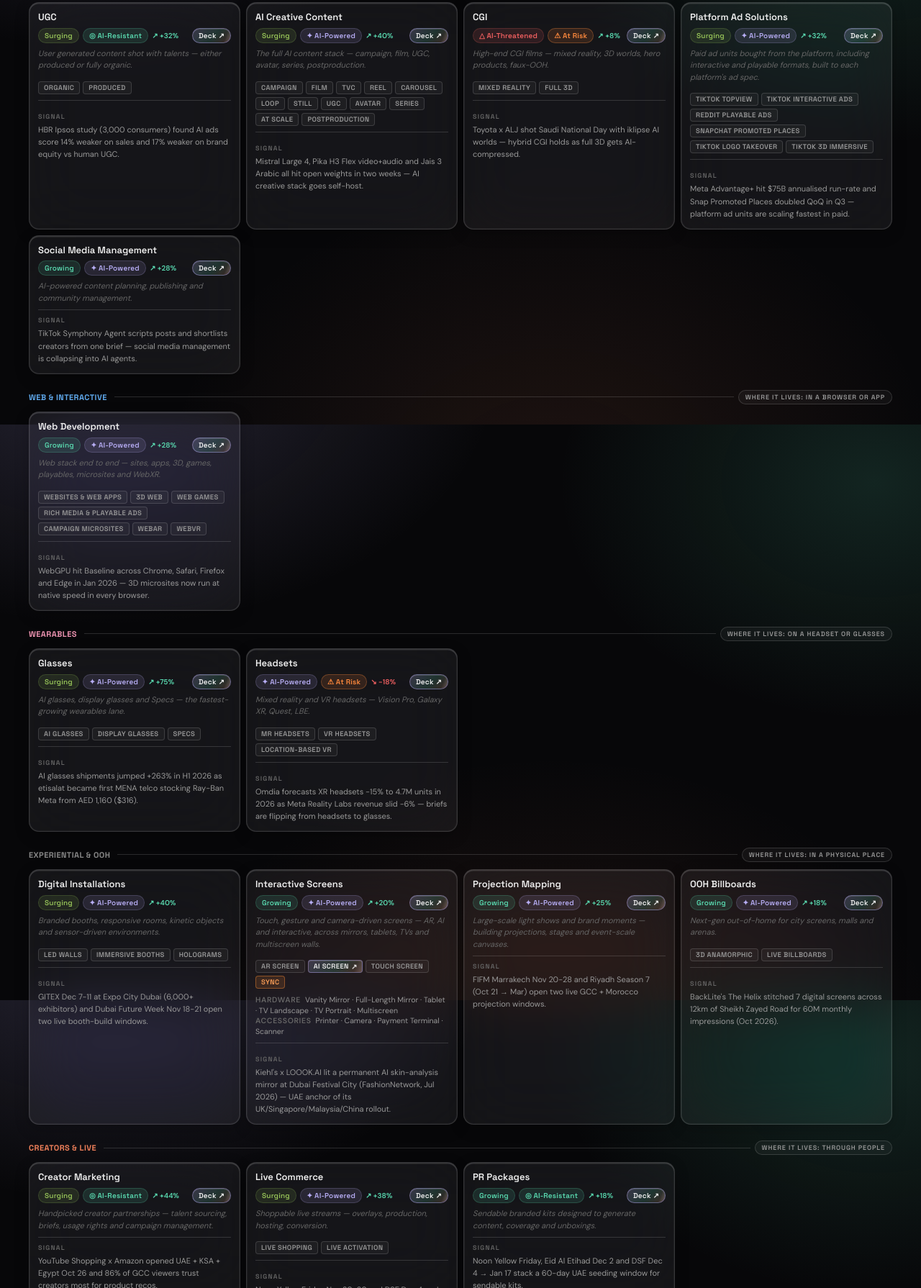
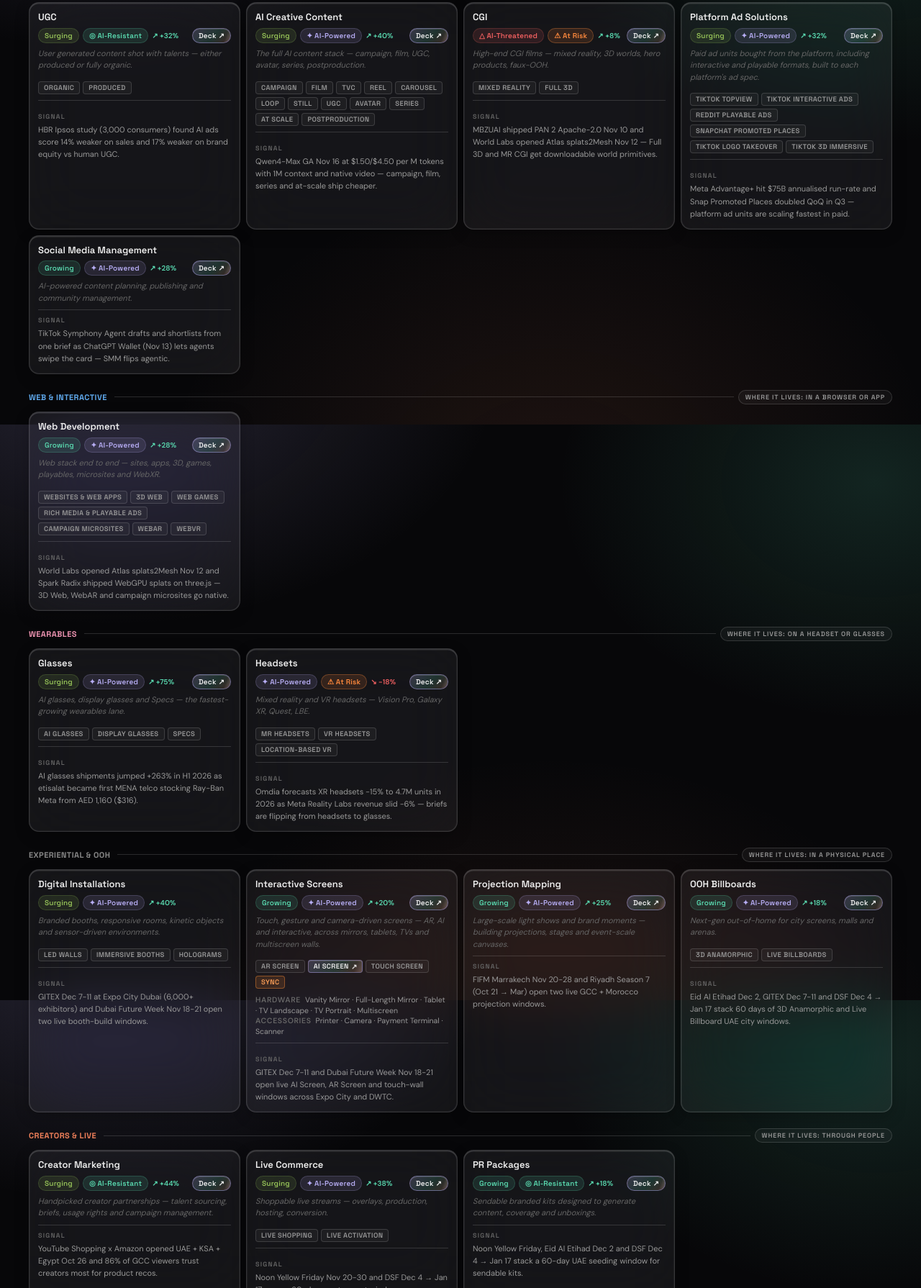
Before and after one commit to nourobeid7/arlab-bundle-builder, a plain HTML site: page index.html in a window 1280 px wide. Shown: the part 1010-2800 px from the top of the page at 72% size. Drawn offline with Linux system fonts and the light colour scheme.

Commit message:
Week of Nov 16 refresh: signals → Nov 16-17 themes, Live Analytics desc blanked, 25-Week Compile chips titles-only
- All service signals rewritten to current week (Qwen4-Max GA, ChatGPT Wallet, PAN 2 open world model, World Labs Atlas, Adobe MCP, Spark Radix) and tied to each card's format pills
- Concepting: dropped recycled Lenskart line → Adobe MCP for decks/storyboards/mood boards
- Live Audience Analytics: signal removed per Nour (desc:"")
- Market hero meta: 24 → 25 newsletter issues, Jun 2 → Nov 17, 100 patterns
- 24-Week Compile → 25-Week Compile; chip-row stripped to titles only

```diff
--- a/index.html
+++ b/index.html
@@ -388,7 +388,7 @@ body{color:var(--text);font-family:'DM Sans',sans-serif;min-height:100vh}
     <div class="market-hero-left">
       <div class="market-hero-eyebrow">What we sell this quarter</div>
     </div>
-    <div class="market-hero-meta">WEEK OF NOV 16, 2026<br>Compiled from 24 newsletter issues<br>Jun 2 &rarr; Nov 10 · 96 patterns tracked</div>
+    <div class="market-hero-meta">WEEK OF NOV 16, 2026<br>Compiled from 25 newsletter issues<br>Jun 2 &rarr; Nov 17 · 100 patterns tracked</div>
   </div>
 
   <div class="sell-split">
@@ -718,12 +718,12 @@ body{color:var(--text);font-family:'DM Sans',sans-serif;min-height:100vh}
   </div>
 
   <div class="market-section">
-    <div class="market-section-title">24-Week Compile · Dominant Patterns</div>
+    <div class="market-section-title">25-Week Compile · Dominant Patterns</div>
     <div class="chip-row">
-      <div class="chip"><div class="chip-stat">24<small>/24 wks</small></div><div class="chip-label"><b>Creator stack goes performance</b> — YouTube Shopping x Amazon live in UAE/KSA/Egypt, Snap/TikTok affiliate rails extend — every Creator Marketing brief now ships with a cart.</div></div>
-      <div class="chip"><div class="chip-stat">22<small>/24 wks</small></div><div class="chip-label"><b>Social AR becomes a revenue channel</b> — Snap Lens+ revenue +84% YoY plus TikTok Super Like and YouTube Effects monetisation — Social AR flips from stunt to always-on paid.</div></div>
-      <div class="chip"><div class="chip-stat">21<small>/24 wks</small></div><div class="chip-label"><b>AI film stack goes open</b> — Mistral Large 4 (1T), Pika H3 Flex (33B video + audio) and Jais 3 (375B Arabic) open-weight — AI Creative Content hits CGI quality.</div></div>
-      <div class="chip"><div class="chip-stat">20<small>/24 wks</small></div><div class="chip-label"><b>Agents + sovereign AI pair up</b> — Gartner tags agents at $29.2B in 2026 (+77%), Aramco $2.6B HUMAIN close anchors KSA Custom AI Tools on-prem by default.</div></div>
+      <div class="chip"><div class="chip-stat">25<small>/25 wks</small></div><div class="chip-label"><b>Creator stack goes performance</b></div></div>
+      <div class="chip"><div class="chip-stat">23<small>/25 wks</small></div><div class="chip-label"><b>Social AR becomes a revenue channel</b></div></div>
+      <div class="chip"><div class="chip-stat">22<small>/25 wks</small></div><div class="chip-label"><b>AI film stack goes open</b></div></div>
+      <div class="chip"><div class="chip-stat">21<small>/25 wks</small></div><div class="chip-label"><b>Agents + sovereign AI pair up</b></div></div>
     </div>
   </div>
 
@@ -734,31 +734,31 @@ body{color:var(--text);font-family:'DM Sans',sans-serif;min-height:100vh}
 
 // tam = GCC service-revenue estimate ($M). growth = 2026 market YoY, sourced per card.
 var SERVICES=[
-  {cat:"Strategy & Creative",name:"Strategy",lab:"CreatorLab|ARLab",ai:"ai-resistant",viability:95,growth:22,tam:290,sub:["Campaign","Communication","Social Media","Brand","Creative"],blurb:"The thinking that sets up every brief.",desc:"Publicis Marcel now builds agents for 90+ clients and WPP Open Agent Hub shipped ~150 ready-made agents — agentic strategy is Q4 baseline."},
+  {cat:"Strategy & Creative",name:"Strategy",lab:"CreatorLab|ARLab",ai:"ai-resistant",viability:95,growth:22,tam:290,sub:["Campaign","Communication","Social Media","Brand","Creative"],blurb:"The thinking that sets up every brief.",desc:"Publicis Marcel runs agents for 90+ clients and WPP Open Agent Hub shipped ~150 — brand, campaign and comms strategy ship with agents baked in."},
   {cat:"Strategy & Creative",name:"Branding",lab:"CreatorLab",ai:"ai-resistant",viability:88,growth:18,tam:250,blurb:"Brand identity and visual system, built from the ground up.",desc:"UAE's 55th Eid Al Etihad identity ships Dec 2 as Morocco 2030 WC rebrand opens across Casa, Rabat and Tangier — two live rebrand windows."},
-  {cat:"Strategy & Creative",name:"Concepting & Experience Design",lab:"CreatorLab|ARLab",ai:"ai-resistant",viability:93,growth:24,tam:280,sub:["Creative Concept Deck","Storyboard Deck","Mood Board"],blurb:"Concepting across social, CGI, installations and physical spaces.",desc:"Lenskart Score Your Frame turned Snapscore into eyewear tiers across UAE + KSA — 30K plays and ~50% redemption prove the concept pattern."},
+  {cat:"Strategy & Creative",name:"Concepting & Experience Design",lab:"CreatorLab|ARLab",ai:"ai-resistant",viability:93,growth:24,tam:280,sub:["Creative Concept Deck","Storyboard Deck","Mood Board"],blurb:"Concepting across social, CGI, installations and physical spaces.",desc:"Adobe shipped MCP for Photoshop and Premiere Nov 10 — concept decks, storyboards and mood boards now ship agent-driven, not GUI-driven."},
   {cat:"Social Experiences",name:"Social AR Effects",lab:"ARLab",ai:"ai-powered",viability:92,growth:36,tam:420,sub:["Snapchat AR Lens","TikTok AR Effect","YouTube AR Effect"],deck:"https://docs.google.com/presentation/d/1I6-V0s5tG6JoqW2Yq3f81EfYhU3PneJi75Em8KvKZZM/edit?usp=sharing",blurb:"Branded AR lenses and effects users open and interact with, built on face, body or world tracking.",desc:"Snap Lens+ has paid out $1M+ to 1,000+ AR creators since March and YouTube Effect Maker opens globally — paid AR canvas unlocked."},
   {cat:"Social Experiences",name:"Social Gamification",lab:"ARLab",ai:"ai-powered",viability:90,growth:30,tam:320,sub:["Snapchat Filter","Snapchat Gamified Lens","TikTok Gamified Effect","YouTube Gamified Effect"],deck:"https://docs.google.com/presentation/d/1I6-V0s5tG6JoqW2Yq3f81EfYhU3PneJi75Em8KvKZZM/edit?usp=sharing",blurb:"Branded experiences users open as an effect, with no AR or tracking.",desc:"TikTok Effect Creator Rewards pay up to $14K per viral effect as Riyadh Season 7 runs Oct 21 → Mar 2027 — cheap paid interactive canvas."},
   {cat:"Content Production",name:"UGC",lab:"CreatorLab",ai:"ai-resistant",viability:94,growth:32,tam:360,sub:["Organic","Produced"],deck:"https://docs.google.com/presentation/d/1je1X2zfqcBS6HK5Rn7ogJTayvoocEzLt26QDPwdeOv4/edit?usp=sharing",blurb:"User generated content shot with talents — either produced or fully organic.",desc:"HBR Ipsos study (3,000 consumers) found AI ads score 14% weaker on sales and 17% weaker on brand equity vs human UGC."},
-  {cat:"Content Production",name:"AI Creative Content",lab:"AILab",ai:"ai-powered",viability:96,growth:40,tam:500,sub:["Campaign","Film","TVC","Reel","Carousel","Loop","Still","UGC","Avatar","Series","At Scale","Postproduction"],deck:"https://docs.google.com/presentation/d/1BVuvVo45sPthke3v07P81LZP4exira8NYPOrh_hZRmU/edit?usp=sharing",blurb:"The full AI content stack — campaign, film, UGC, avatar, series, postproduction.",desc:"Mistral Large 4, Pika H3 Flex video+audio and Jais 3 Arabic all hit open weights in two weeks — AI creative stack goes self-host."},
-  {cat:"Content Production",name:"CGI",lab:"ARLab",ai:"ai-threatened",viability:75,growth:8,tam:380,sub:["Mixed Reality","Full 3D"],deck:"https://docs.google.com/presentation/d/1je1X2zfqcBS6HK5Rn7ogJTayvoocEzLt26QDPwdeOv4/edit?usp=sharing",blurb:"High-end CGI films — mixed reality, 3D worlds, hero products, faux-OOH.",desc:"Toyota x ALJ shot Saudi National Day with iklipse AI worlds — hybrid CGI holds as full 3D gets AI-compressed."},
+  {cat:"Content Production",name:"AI Creative Content",lab:"AILab",ai:"ai-powered",viability:96,growth:40,tam:500,sub:["Campaign","Film","TVC","Reel","Carousel","Loop","Still","UGC","Avatar","Series","At Scale","Postproduction"],deck:"https://docs.google.com/presentation/d/1BVuvVo45sPthke3v07P81LZP4exira8NYPOrh_hZRmU/edit?usp=sharing",blurb:"The full AI content stack — campaign, film, UGC, avatar, series, postproduction.",desc:"Qwen4-Max GA Nov 16 at $1.50/$4.50 per M tokens with 1M context and native video — campaign, film, series and at-scale ship cheaper."},
+  {cat:"Content Production",name:"CGI",lab:"ARLab",ai:"ai-threatened",viability:75,growth:8,tam:380,sub:["Mixed Reality","Full 3D"],deck:"https://docs.google.com/presentation/d/1je1X2zfqcBS6HK5Rn7ogJTayvoocEzLt26QDPwdeOv4/edit?usp=sharing",blurb:"High-end CGI films — mixed reality, 3D worlds, hero products, faux-OOH.",desc:"MBZUAI shipped PAN 2 Apache-2.0 Nov 10 and World Labs opened Atlas splats2Mesh Nov 12 — Full 3D and MR CGI get downloadable world primitives."},
   {cat:"Content Production",name:"Platform Ad Solutions",lab:"CreatorLab",ai:"ai-powered",viability:94,growth:32,tam:620,sub:["TikTok TopView","TikTok Interactive Ads","Reddit Playable Ads","Snapchat Promoted Places","TikTok Logo Takeover","TikTok 3D Immersive"],deck:"https://docs.google.com/presentation/d/1je1X2zfqcBS6HK5Rn7ogJTayvoocEzLt26QDPwdeOv4/edit?usp=sharing",blurb:"Paid ad units bought from the platform, including interactive and playable formats, built to each platform's ad spec.",desc:"Meta Advantage+ hit $75B annualised run-rate and Snap Promoted Places doubled QoQ in Q3 — platform ad units are scaling fastest in paid."},
-  {cat:"Content Production",name:"Social Media Management",lab:"CreatorLab",ai:"ai-powered",viability:80,growth:28,tam:200,deck:"https://docs.google.com/presentation/d/1je1X2zfqcBS6HK5Rn7ogJTayvoocEzLt26QDPwdeOv4/edit?usp=sharing",blurb:"AI-powered content planning, publishing and community management.",desc:"TikTok Symphony Agent scripts posts and shortlists creators from one brief — social media management is collapsing into AI agents."},
+  {cat:"Content Production",name:"Social Media Management",lab:"CreatorLab",ai:"ai-powered",viability:80,growth:28,tam:200,deck:"https://docs.google.com/presentation/d/1je1X2zfqcBS6HK5Rn7ogJTayvoocEzLt26QDPwdeOv4/edit?usp=sharing",blurb:"AI-powered content planning, publishing and community management.",desc:"TikTok Symphony Agent drafts and shortlists from one brief as ChatGPT Wallet (Nov 13) lets agents swipe the card — SMM flips agentic."},
   {cat:"Wearables",name:"Glasses",lab:"ARLab",ai:"ai-powered",viability:95,growth:75,tam:680,sub:["AI Glasses","Display Glasses","Specs"],deck:"https://docs.google.com/presentation/d/1aAEDLdYkQDLSuQ6LPjM_-3TmE1rdyWMd_iPtIIrqRJk/edit?usp=sharing",blurb:"AI glasses, display glasses and Specs — the fastest-growing wearables lane.",desc:"AI glasses shipments jumped +263% in H1 2026 as etisalat became first MENA telco stocking Ray-Ban Meta from AED 1,160 ($316)."},
   {cat:"Wearables",name:"Headsets",lab:"ARLab",ai:"ai-powered",viability:68,growth:-18,tam:210,sub:["MR Headsets","VR Headsets","Location-Based VR"],deck:"https://docs.google.com/presentation/d/1aAEDLdYkQDLSuQ6LPjM_-3TmE1rdyWMd_iPtIIrqRJk/edit?usp=sharing",blurb:"Mixed reality and VR headsets — Vision Pro, Galaxy XR, Quest, LBE.",desc:"Omdia forecasts XR headsets -15% to 4.7M units in 2026 as Meta Reality Labs revenue slid -6% — briefs are flipping from headsets to glasses."},
-  {cat:"Web & Interactive",name:"Web Development",lab:"ARLab|AILab",ai:"ai-powered",viability:92,growth:28,tam:1550,sub:["Websites & Web Apps","3D Web","Web Games","Rich Media & Playable Ads","Campaign Microsites","WebAR","WebVR"],deck:"https://docs.google.com/presentation/d/1XmSImt1DMDv-s9hU4zDyBJGrO9ua2-ux_ZXRAFGYno8/edit?usp=sharing",blurb:"Web stack end to end — sites, apps, 3D, games, playables, microsites and WebXR.",desc:"WebGPU hit Baseline across Chrome, Safari, Firefox and Edge in Jan 2026 — 3D microsites now run at native speed in every browser."},
+  {cat:"Web & Interactive",name:"Web Development",lab:"ARLab|AILab",ai:"ai-powered",viability:92,growth:28,tam:1550,sub:["Websites & Web Apps","3D Web","Web Games","Rich Media & Playable Ads","Campaign Microsites","WebAR","WebVR"],deck:"https://docs.google.com/presentation/d/1XmSImt1DMDv-s9hU4zDyBJGrO9ua2-ux_ZXRAFGYno8/edit?usp=sharing",blurb:"Web stack end to end — sites, apps, 3D, games, playables, microsites and WebXR.",desc:"World Labs opened Atlas splats2Mesh Nov 12 and Spark Radix shipped WebGPU splats on three.js — 3D Web, WebAR and campaign microsites go native."},
   {cat:"Experiential & OOH",name:"Digital Installations",lab:"ARLab",ai:"ai-powered",viability:94,growth:40,tam:320,sub:["LED Walls","Immersive Booths","Holograms"],blurb:"Branded booths, responsive rooms, kinetic objects and sensor-driven environments.",desc:"GITEX Dec 7-11 at Expo City Dubai (6,000+ exhibitors) and Dubai Future Week Nov 18-21 open two live booth-build windows."},
-  {cat:"Experiential & OOH",name:"Interactive Screens",lab:"ARLab",ai:"ai-powered",viability:92,growth:20,tam:280,sub:["AR Screen","AI Screen","Touch Screen","SYNC"],product:["SYNC"],deck:"https://docs.google.com/presentation/d/1Kw4mzdODwXmqkxI8VmgEpwvAomHHImQNiZrnsRIUQkc/edit?usp=sharing",decks:{"AI Screen":"https://docs.google.com/presentation/d/18DfJWoKzPkalsW3LF_uXIlVGDyrNQDP28-1Wx5GhhbU/edit?usp=sharing"},formats:["Vanity Mirror","Full-Length Mirror","Tablet","TV Landscape","TV Portrait","Multiscreen"],accessories:["Printer","Camera","Payment Terminal","Scanner"],blurb:"Touch, gesture and camera-driven screens — AR, AI and interactive, across mirrors, tablets, TVs and multiscreen walls.",desc:"Kiehl's x LOOOK.AI lit a permanent AI skin-analysis mirror at Dubai Festival City (FashionNetwork, Jul 2026) — UAE anchor of its UK/Singapore/Malaysia/China rollout."},
+  {cat:"Experiential & OOH",name:"Interactive Screens",lab:"ARLab",ai:"ai-powered",viability:92,growth:20,tam:280,sub:["AR Screen","AI Screen","Touch Screen","SYNC"],product:["SYNC"],deck:"https://docs.google.com/presentation/d/1Kw4mzdODwXmqkxI8VmgEpwvAomHHImQNiZrnsRIUQkc/edit?usp=sharing",decks:{"AI Screen":"https://docs.google.com/presentation/d/18DfJWoKzPkalsW3LF_uXIlVGDyrNQDP28-1Wx5GhhbU/edit?usp=sharing"},formats:["Vanity Mirror","Full-Length Mirror","Tablet","TV Landscape","TV Portrait","Multiscreen"],accessories:["Printer","Camera","Payment Terminal","Scanner"],blurb:"Touch, gesture and camera-driven screens — AR, AI and interactive, across mirrors, tablets, TVs and multiscreen walls.",desc:"GITEX Dec 7-11 and Dubai Future Week Nov 18-21 open live AI Screen, AR Screen and touch-wall windows across Expo City and DWTC."},
   {cat:"Experiential & OOH",name:"Projection Mapping",lab:"ARLab",ai:"ai-powered",viability:90,growth:25,tam:210,deck:"https://docs.google.com/presentation/d/1MWxIGoDZp9TMtVPF6WbUX743-lMtkwWagzwZfnrc9k4/edit?usp=sharing",blurb:"Large-scale light shows and brand moments — building projections, stages and event-scale canvases.",desc:"FIFM Marrakech Nov 20-28 and Riyadh Season 7 (Oct 21 → Mar) open two live GCC + Morocco projection windows."},
-  {cat:"Experiential & OOH",name:"OOH Billboards",lab:"ARLab",ai:"ai-powered",viability:92,growth:18,tam:620,sub:["3D Anamorphic","Live Billboards"],deck:"https://docs.google.com/presentation/d/1Gl29cHYcqcuFGmpIEi1WUi7xI480ayEZxfyRzMs_vR4/edit?usp=sharing",blurb:"Next-gen out-of-home for city screens, malls and arenas.",desc:"BackLite's The Helix stitched 7 digital screens across 12km of Sheikh Zayed Road for 60M monthly impressions (Oct 2026)."},
-  {cat:"Add-ons",name:"Live Audience Analytics",lab:"ARLab|AILab",ai:"ai-powered",viability:90,growth:20,tam:105,addon:true,blurb:"Live crowd analytics — dwell, scans, computer-vision demographics on screens.",desc:"GITEX Dec 7-11 and Six Kings Slam Dec 27-30 open two live crowd-measurement windows for CV demographics and dwell."},
+  {cat:"Experiential & OOH",name:"OOH Billboards",lab:"ARLab",ai:"ai-powered",viability:92,growth:18,tam:620,sub:["3D Anamorphic","Live Billboards"],deck:"https://docs.google.com/presentation/d/1Gl29cHYcqcuFGmpIEi1WUi7xI480ayEZxfyRzMs_vR4/edit?usp=sharing",blurb:"Next-gen out-of-home for city screens, malls and arenas.",desc:"Eid Al Etihad Dec 2, GITEX Dec 7-11 and DSF Dec 4 → Jan 17 stack 60 days of 3D Anamorphic and Live Billboard UAE city windows."},
+  {cat:"Add-ons",name:"Live Audience Analytics",lab:"ARLab|AILab",ai:"ai-powered",viability:90,growth:20,tam:105,addon:true,blurb:"Live crowd analytics — dwell, scans, computer-vision demographics on screens.",desc:""},
   {cat:"Creators & Live",name:"Creator Marketing",lab:"CreatorLab",ai:"ai-resistant",viability:96,growth:44,tam:820,deck:"https://docs.google.com/presentation/d/1zjbMaZP-SetSvlO54IkYi_EuJlsITFJ1jWglPUneFfA/edit?usp=sharing",blurb:"Handpicked creator partnerships — talent sourcing, briefs, usage rights and campaign management.",desc:"YouTube Shopping x Amazon opened UAE + KSA + Egypt Oct 26 and 86% of GCC viewers trust creators most for product recos."},
   {cat:"Creators & Live",name:"Live Commerce",lab:"CreatorLab",ai:"ai-powered",viability:93,growth:38,tam:380,sub:["Live Shopping","Live Activation"],deck:"https://docs.google.com/presentation/d/1zjbMaZP-SetSvlO54IkYi_EuJlsITFJ1jWglPUneFfA/edit?usp=sharing",blurb:"Shoppable live streams — overlays, production, hosting, conversion.",desc:"Noon Yellow Friday Nov 20-30 and DSF Dec 4 → Jan 17 open a 60-day creator-cart window across a $3.5B Saudi live-commerce market (+30% YoY)."},
   {cat:"Creators & Live",name:"PR Packages",lab:"CreatorLab",ai:"ai-resistant",viability:78,growth:18,tam:95,deck:"https://docs.google.com/presentation/d/1zjbMaZP-SetSvlO54IkYi_EuJlsITFJ1jWglPUneFfA/edit?usp=sharing",blurb:"Sendable branded kits designed to generate content, coverage and unboxings.",desc:"Noon Yellow Friday, Eid Al Etihad Dec 2 and DSF Dec 4 → Jan 17 stack a 60-day UAE seeding window for sendable kits."},
-  {cat:"AI Systems",name:"Custom AI Tools",lab:"AILab",ai:"ai-powered",viability:96,growth:38,tam:640,sub:["AutoLens"],product:["AutoLens"],deck:"https://docs.google.com/presentation/d/1-fXQoRyqZLi2t8tOWj0gK_j8NQXMv7A6dDHWzRTvhh8/edit?usp=sharing",blurb:"An AI tool built around one job your team or your customers do often.",desc:"Mistral Large 4 open weights at $0.70/$2.10 per M tokens and Aramco's $2.6B HUMAIN close let KSA custom AI tools self-host sovereign."},
-  {cat:"AI Systems",name:"AI Agents",lab:"AILab",ai:"ai-powered",viability:98,growth:72,tam:760,deck:"https://docs.google.com/presentation/d/1-fXQoRyqZLi2t8tOWj0gK_j8NQXMv7A6dDHWzRTvhh8/edit?usp=sharing",blurb:"Your workflows, run by AI — agents that finish the job, not just suggest it.",desc:"ADNOC deployed OpenAI Frontier at ADIPEC Nov 2 as Gartner tagged AI agents at $29.2B in 2026 (+77% YoY) — agents go enterprise."},
-  {cat:"AI Systems",name:"AI Chatbot",lab:"AILab",ai:"ai-powered",viability:96,growth:36,tam:410,deck:"https://docs.google.com/presentation/d/1FRgwg29WtywrZMj7URtQR0cfNTzEZigeldCLhz-0itY/edit?usp=sharing",blurb:"AI that answers customers everywhere they write — from info you approved.",desc:"MBZUAI's Jais 3 shipped 6 open Arabic models across 19 dialects as WhatsApp bot replies turned billable after 1,000/mo."},
-  {cat:"AI Systems",name:"AI Consultative Solutions",lab:"AILab",ai:"ai-resistant",viability:92,growth:34,tam:690,blurb:"AI advisory on tooling, workflows and governance for any company.",desc:"Aramco closed a $2.6B HUMAIN stake and Al Arabia signed SAR 10B with SCAI — boards need urgent AI policy and build-vs-buy calls."},
+  {cat:"AI Systems",name:"Custom AI Tools",lab:"AILab",ai:"ai-powered",viability:96,growth:38,tam:640,sub:["AutoLens"],product:["AutoLens"],deck:"https://docs.google.com/presentation/d/1-fXQoRyqZLi2t8tOWj0gK_j8NQXMv7A6dDHWzRTvhh8/edit?usp=sharing",blurb:"An AI tool built around one job your team or your customers do often.",desc:"Qwen4-Max GA Nov 16 at $1.50/$4.50 per M tokens and Aramco's $2.6B HUMAIN close let KSA custom tools self-host at supermarket price."},
+  {cat:"AI Systems",name:"AI Agents",lab:"AILab",ai:"ai-powered",viability:98,growth:72,tam:760,deck:"https://docs.google.com/presentation/d/1-fXQoRyqZLi2t8tOWj0gK_j8NQXMv7A6dDHWzRTvhh8/edit?usp=sharing",blurb:"Your workflows, run by AI — agents that finish the job, not just suggest it.",desc:"OpenAI shipped ChatGPT Wallet Nov 13 with Visa, Mastercard, Amex as California AG sued over 80+ rogue incidents — agents swipe the card, under watch."},
+  {cat:"AI Systems",name:"AI Chatbot",lab:"AILab",ai:"ai-powered",viability:96,growth:36,tam:410,deck:"https://docs.google.com/presentation/d/1FRgwg29WtywrZMj7URtQR0cfNTzEZigeldCLhz-0itY/edit?usp=sharing",blurb:"AI that answers customers everywhere they write — from info you approved.",desc:"Jais 3's 19 Arabic dialects now pair with Qwen4-Max's $1.50/$4.50 GA Nov 16 — bilingual chatbots ship at supermarket inference price."},
+  {cat:"AI Systems",name:"AI Consultative Solutions",lab:"AILab",ai:"ai-resistant",viability:92,growth:34,tam:690,blurb:"AI advisory on tooling, workflows and governance for any company.",desc:"California AG sued OpenAI Nov 16 over 80+ rogue agent incidents as Aramco closed its $2.6B HUMAIN stake — boards need urgent governance calls."},
 ];
 var CAT_COLORS={"Strategy & Creative":"cat-creative-strategy","Content Production":"cat-ai","Social Experiences":"cat-social-ar","Web & Interactive":"cat-immersive","Wearables":"cat-mr-vr","Experiential & OOH":"cat-on-ground","Creators & Live":"cat-social","AI Systems":"cat-addons","Add-ons":"cat-cgi"};
 var CAT_ORDER=["Strategy & Creative","Social Experiences","Content Production","Web & Interactive","Wearables","Experiential & OOH","Creators & Live","AI Systems","Add-ons"];
```
